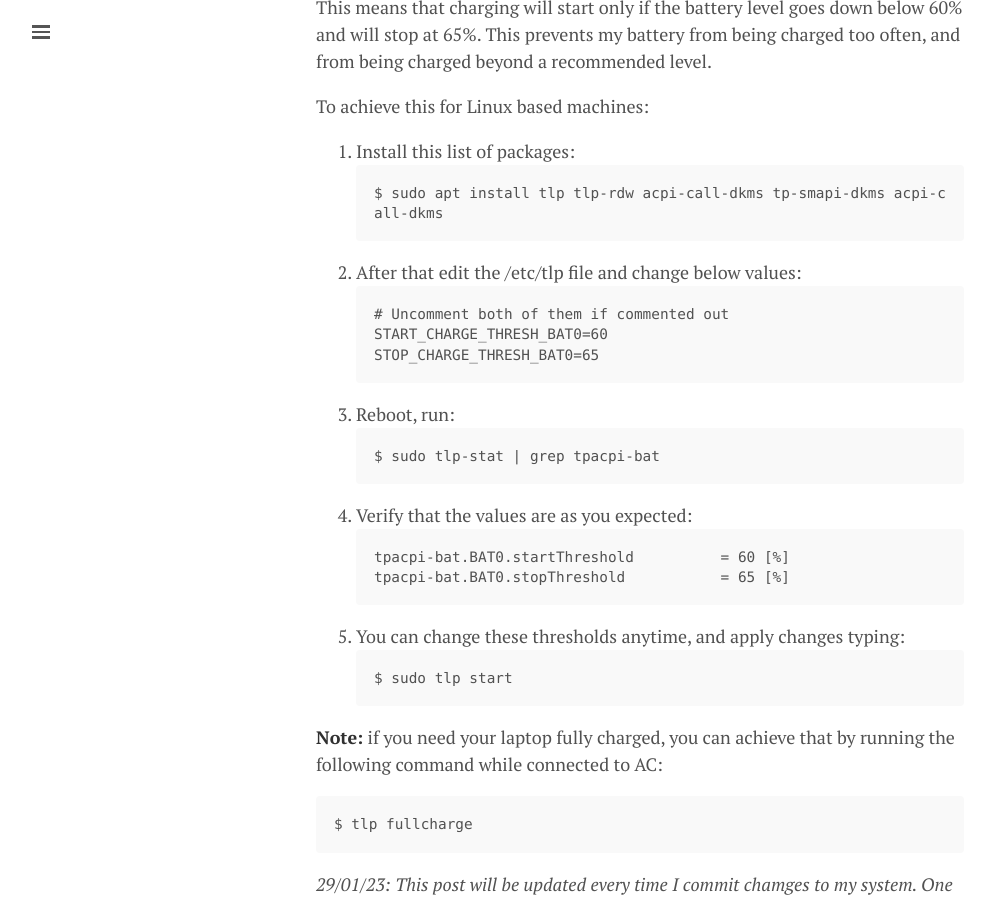
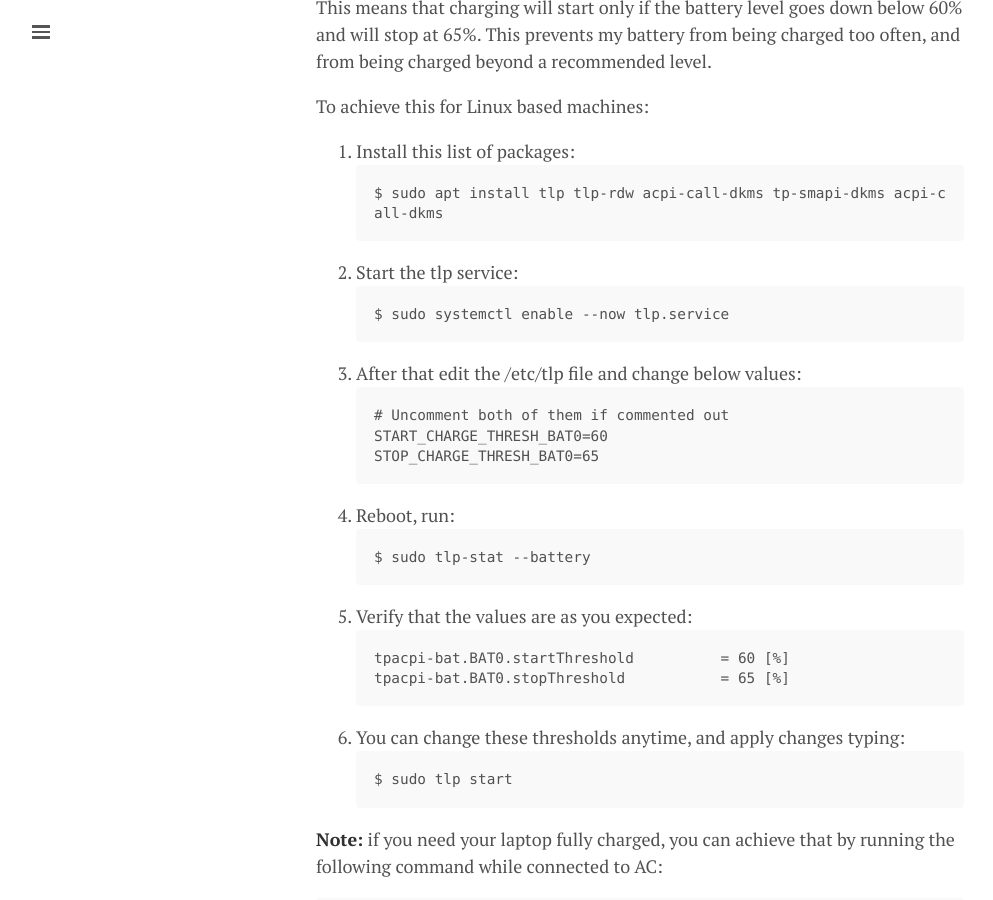
Before and after one commit to lgeurts/lgeurts.github.io, a Jekyll site: the page built from _posts/2021-10-15-ubuntu-setup-notes-for-x1-carbon-gen8.md, in a window 1280 px wide and 900 px high, scrolled down 7193 px. Shown: the whole window, without its empty margins (0-993 px from the left). Built offline with Jekyll 4.4.1, drawn with Linux system fonts in a browser that asks for light colours; nearby versions of some CDN libraries; comment, search, counter and statistics services are not loaded.

Commit message:
Update 2021-10-15-ubuntu-setup-notes-for-x1-carbon-gen8.md

````diff
--- a/_posts/2021-10-15-ubuntu-setup-notes-for-x1-carbon-gen8.md
+++ b/_posts/2021-10-15-ubuntu-setup-notes-for-x1-carbon-gen8.md
@@ -268,22 +268,26 @@ To achieve this for Linux based machines:
 ```
 $ sudo apt install tlp tlp-rdw acpi-call-dkms tp-smapi-dkms acpi-call-dkms
 ```
-2. After that edit the /etc/tlp file and change below values:
+2. Start the tlp service:
+```
+$ sudo systemctl enable --now tlp.service
+```
+3. After that edit the /etc/tlp file and change below values:
 ```
 # Uncomment both of them if commented out
 START_CHARGE_THRESH_BAT0=60
 STOP_CHARGE_THRESH_BAT0=65
 ```
-3. Reboot, run:
+4. Reboot, run:
 ```
-$ sudo tlp-stat | grep tpacpi-bat
+$ sudo tlp-stat --battery
 ```
-4. Verify that the values are as you expected:
+5. Verify that the values are as you expected:
 ```
 tpacpi-bat.BAT0.startThreshold          = 60 [%]
 tpacpi-bat.BAT0.stopThreshold           = 65 [%]
 ```
-5. You can change these thresholds anytime, and apply changes typing:
+6. You can change these thresholds anytime, and apply changes typing:
 ```
 $ sudo tlp start
 ```
````
